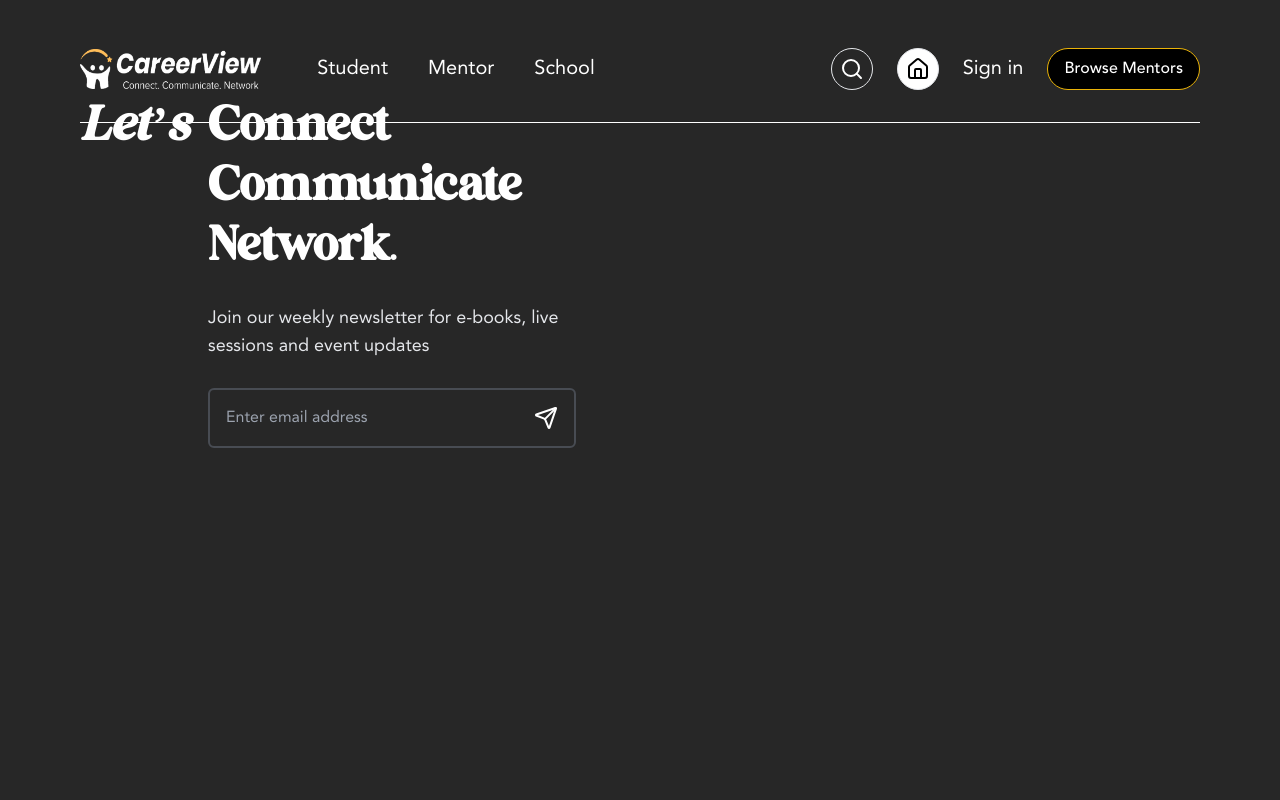
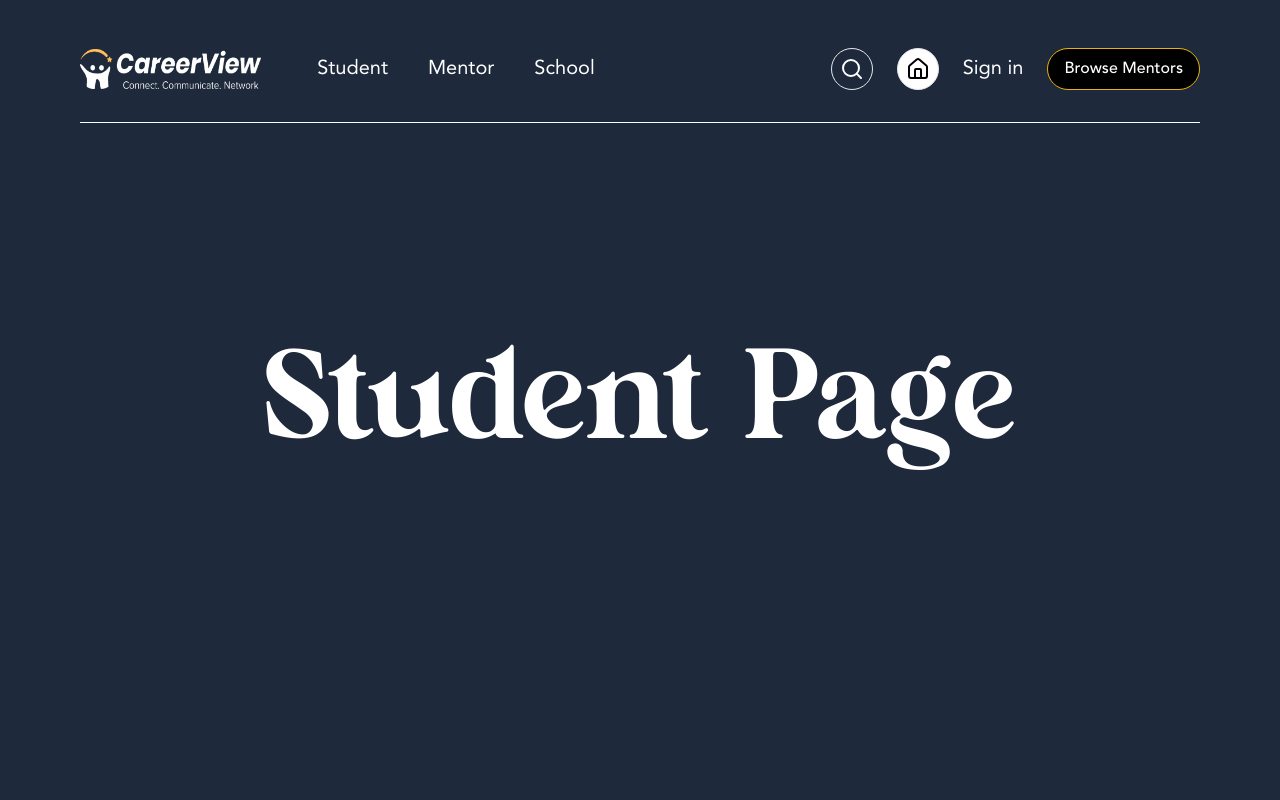
Before and after one commit to ZvityTeam/career-view-ui-dev, a React (Vite) app: page /student in a window 1280 px wide. Shown: the top 800 px of the page. Built offline with nearby package versions, Linux system fonts and the light colour scheme.

Commit message:
Add student page.

```diff
--- /dev/null
+++ b/src/pages/student/Student.tsx
@@ -0,0 +1,7 @@
+export const Student = () => {
+  return (
+    <main className='grid min-h-screen place-items-center bg-slate-800'>
+      <h1 className='text-9xl text-white'>Student Page</h1>
+    </main>
+  );
+};
--- a/src/routes/RouteConfig.ts
+++ b/src/routes/RouteConfig.ts
@@ -1,4 +1,5 @@
 import { Home } from '../pages/home/Home.tsx';
+import { Student } from '../pages/student/Student.tsx';
 import { Route } from './types.ts';
 
 export const ROUTES: Route[] = [
@@ -10,4 +11,12 @@ export const ROUTES: Route[] = [
       title: 'Career View - Home',
     },
   },
+  {
+    path: '/student',
+    component: Student,
+    secured: false,
+    metaData: {
+      title: 'Career View - Student',
+    },
+  },
 ];
```
